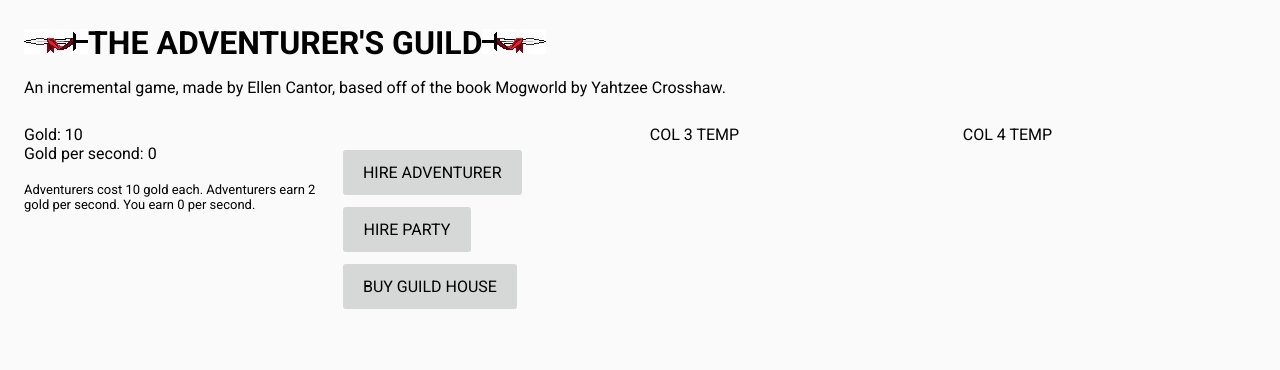
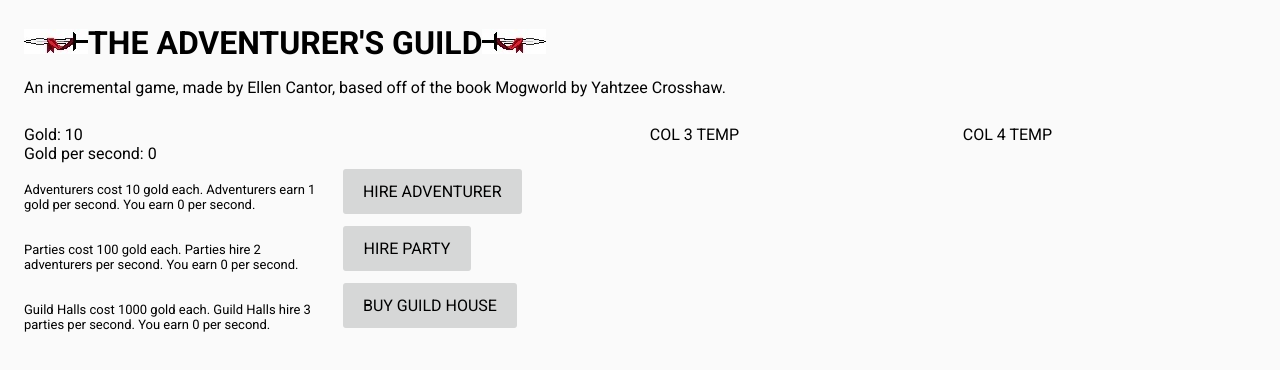
Before and after one commit to Rienuaa/guild, a plain HTML site: page index.html in a window 1280 px wide. Drawn offline with Linux system fonts and the light colour scheme.

Commit message:
should be back to working
HOPEFULLY

```diff
--- a/main.js
+++ b/main.js
@@ -4,13 +4,13 @@ var inf = 0;
 var IPS = 0;
 
 //name = [number, amount they produce per second, cost in gold, cost in inf, cost of previous unit]
-var unit7 = [0, 8, 10000000, 1]; //KINGDOMS
-var unit6 = [0, 7, 1000000, 1]; //TERRITORIES
-var unit5 = [0, 6, 100000, 1]; //LARGE HALLS
-var unit4 = [0, 5, 10000, 1]; //GUILD HALLS
-var unit3 = [0, 4, 1000, 1]; //GUILD HOUSES
-var unit2 = [0, 3, 100, 1]; //PARTIES
-var unit1 = [0, 2, 10, 1]; //ADVENTURERS
+var unit7 = [0, 7, 10000000, 1]; //KINGDOMS
+var unit6 = [0, 6, 1000000, 1]; //TERRITORIES
+var unit5 = [0, 5, 100000, 1]; //LARGE HALLS
+var unit4 = [0, 4, 10000, 1]; //GUILD HALLS
+var unit3 = [0, 3, 1000, 1]; //GUILD HOUSES
+var unit2 = [0, 2, 100, 1]; //PARTIES
+var unit1 = [0, 1, 10, 1]; //ADVENTURERS
 
 function goldUpdate(){
 	document.getElementById('GOLD').innerHTML = gold;
@@ -47,6 +47,7 @@ function buyUnit1(number){
 	if (gold >= (number * unit1[2])){
 		unit1[0] = unit1[0] + number;
 		payGold((unit1[2] * number));
+		document.getElementById('unit1PS').innerHTML = (unit2[0] * unit2[1]);
 		goldUpdate();
 		//shows next upgrade
 		if (unit1[0] >= 1) {
@@ -59,6 +60,7 @@ function buyUnit2(number){
 	if (gold >= (number * unit2[2])){
 		unit2[0] = unit2[0] + number;
 		payGold((unit2[2] * number));
+		updateUnits();
 		goldUpdate();
 		//shows next upgrade
 		if (unit2[0] >= 1) {
@@ -71,6 +73,7 @@ function buyUnit3(number){
 	if (gold >= (number * unit3[2])){
 		unit3[0] = unit3[0] + number;
 		payGold((unit3[2] * number));
+		updateUnits();
 		goldUpdate();
 		//shows next upgrade
 		if (unit3[0] >= 1) {
@@ -83,6 +86,7 @@ function buyUnit4(number){
 	if (gold >= (number * unit4[2])){
 		unit4[0] = unit4[0] + number;
 		payGold((unit4[2] * number));
+		updateUnits();
 		goldUpdate();
 		//shows next upgrade
 		if (unit4[0] >= 1) {
@@ -95,6 +99,7 @@ function buyUnit5(number){
 	if (gold >= (number * unit5[2])){
 		unit5[0] = unit5[0] + number;
 		payGold((unit5[2] * number));
+		updateUnits();
 		goldUpdate();
 		//shows next upgrade
 		if (unit5[0] >= 1) {
@@ -107,6 +112,7 @@ function buyUnit6(number){
 	if (gold >= (number * unit6[2])){
 		unit6[0] = unit6[0] + number;
 		payGold((unit6[2] * number));
+		updateUnits();
 		goldUpdate();
 		//shows next upgrade
 		if (unit6[0] >= 1) {
@@ -119,6 +125,7 @@ function buyUnit7(number){
 	if (gold >= (number * unit7[2])){
 		unit7[0] = unit7[0] + number;
 		payGold((unit7[2] * number));
+		updateUnits();
 		goldUpdate();
 		//shows next upgrade
 		if (unit7[0] >= 1) {
@@ -126,6 +133,13 @@ function buyUnit7(number){
 			THIS IS A WIP */
 		};
 	};
+};
+
+function updateUnits(){
+	document.getElementById('unit1PS').innerHTML = (unit2[0] * unit2[1]);
+	document.getElementById('unit2PS').innerHTML = (unit3[0] * unit3[1]);
+	document.getElementById('unit3PS').innerHTML = (unit4[0] * unit4[1]);
+	//document.getElementById('unit4PS').innerHTML = (unit5[0] * unit5[2]);
 };
 
 //THE LOOP OF THE GAME ITERATES THROUGH THIS ONCE PER SECOND
@@ -140,6 +154,7 @@ function click(number){
 	GPS = (unit1[1] * unit1[0]); //I know this is shitty coding practice, but it really helps me follow it
 	gold = gold + (GPS * number);
 	//inf = inf + (IPS * number);
+	updateUnits();
 };
 
 
@@ -158,4 +173,4 @@ window.setInterval(function(){
 	//infUpdate();
 
 
-}, 100);
+}, 1000);
```
Also changed, not shown: index.html (+7 -2 lines), README.md.
